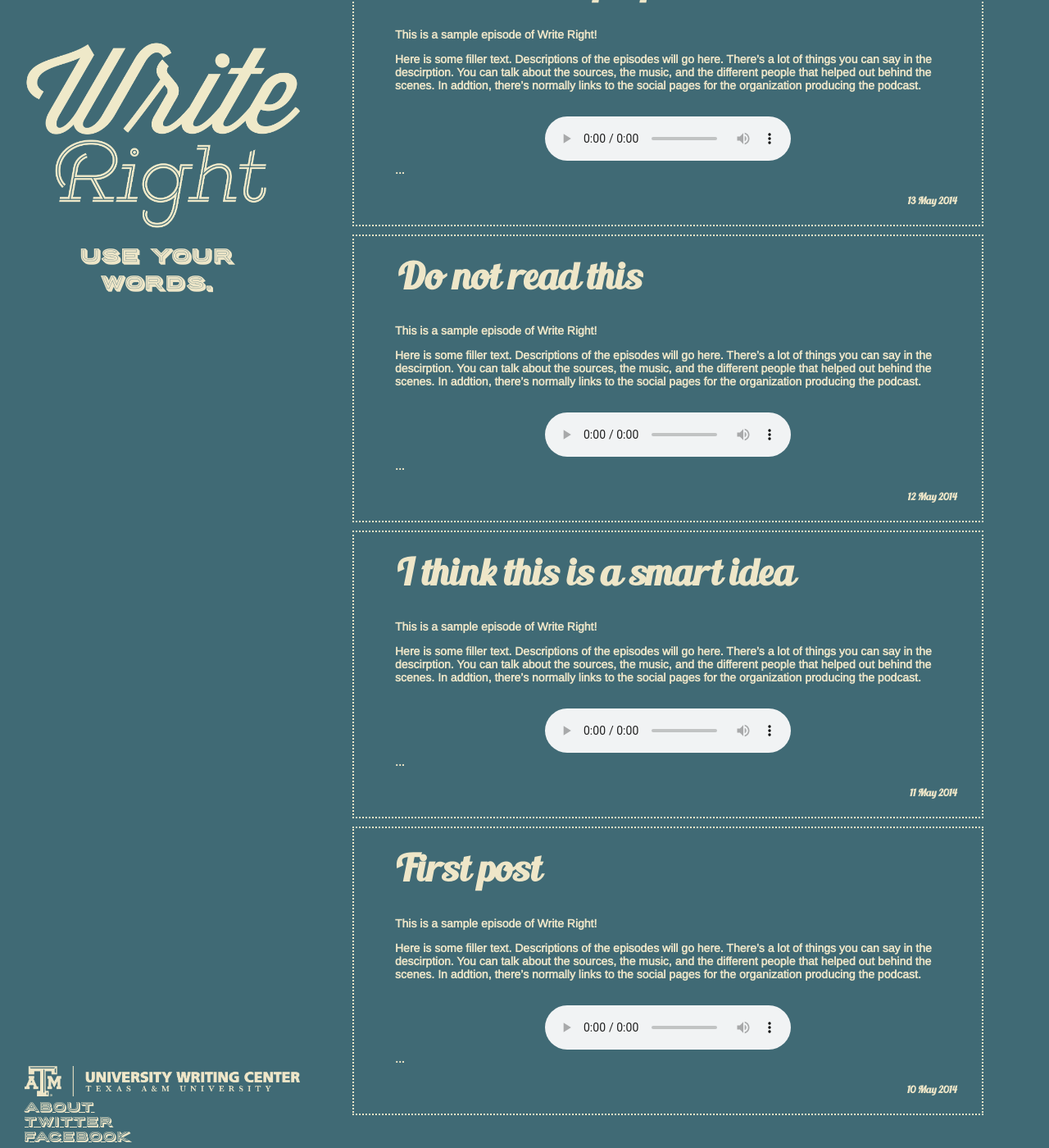
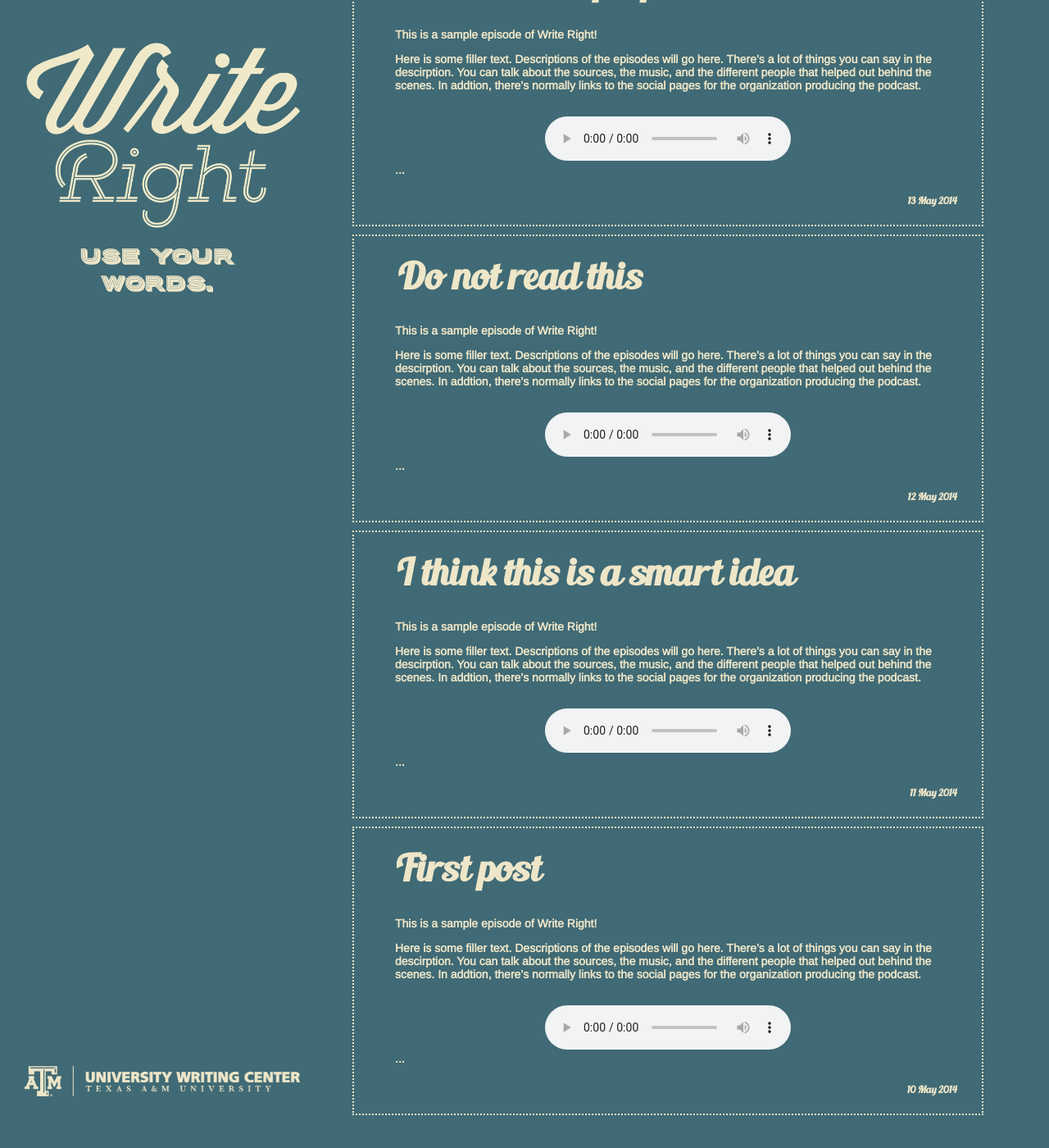
Before and after one commit to writerightpodcast/writerightpodcast.github.io, a Jekyll site: the page built from index.html, in a window 1280 px wide and 1400 px high, scrolled down 125 px. Shown: the whole window at 82% size. Built offline with Jekyll 4.4.1, drawn with Linux system fonts in a browser that asks for light colours; Markdown is read by kramdown in place of the engine named in the settings.

Commit message:
rm footer links

```diff
--- a/_layouts/default.html
+++ b/_layouts/default.html
@@ -25,10 +25,7 @@
 <footer class="footer">
   <a href="http://uwc.tamu.edu">
       <img src="/img/uwc_logo.png">
-  </a><br>
-  <a class="footer-link" href="/about">about</a><br>
-  <a class="footer-link" href="http://twitter.com/littamu">twitter</a><br>
-  <a class="footer-link" href="https://www.facebook.com/tamuwc/">facebook</a><br>
+  </a>
 </footer>
 <script>
   (function(i,s,o,g,r,a,m){i['GoogleAnalyticsObject']=r;i[r]=i[r]||function(){
--- a/css/styles.css
+++ b/css/styles.css
@@ -136,11 +136,6 @@
   max-width: 336px;
 }
 
-.footer-link {
-  font-family: "Porter Sans";
-  font-size: 15px;
-}
-
 blockquote {
   font-size: 1.2em;
   font-style: italic;
```
